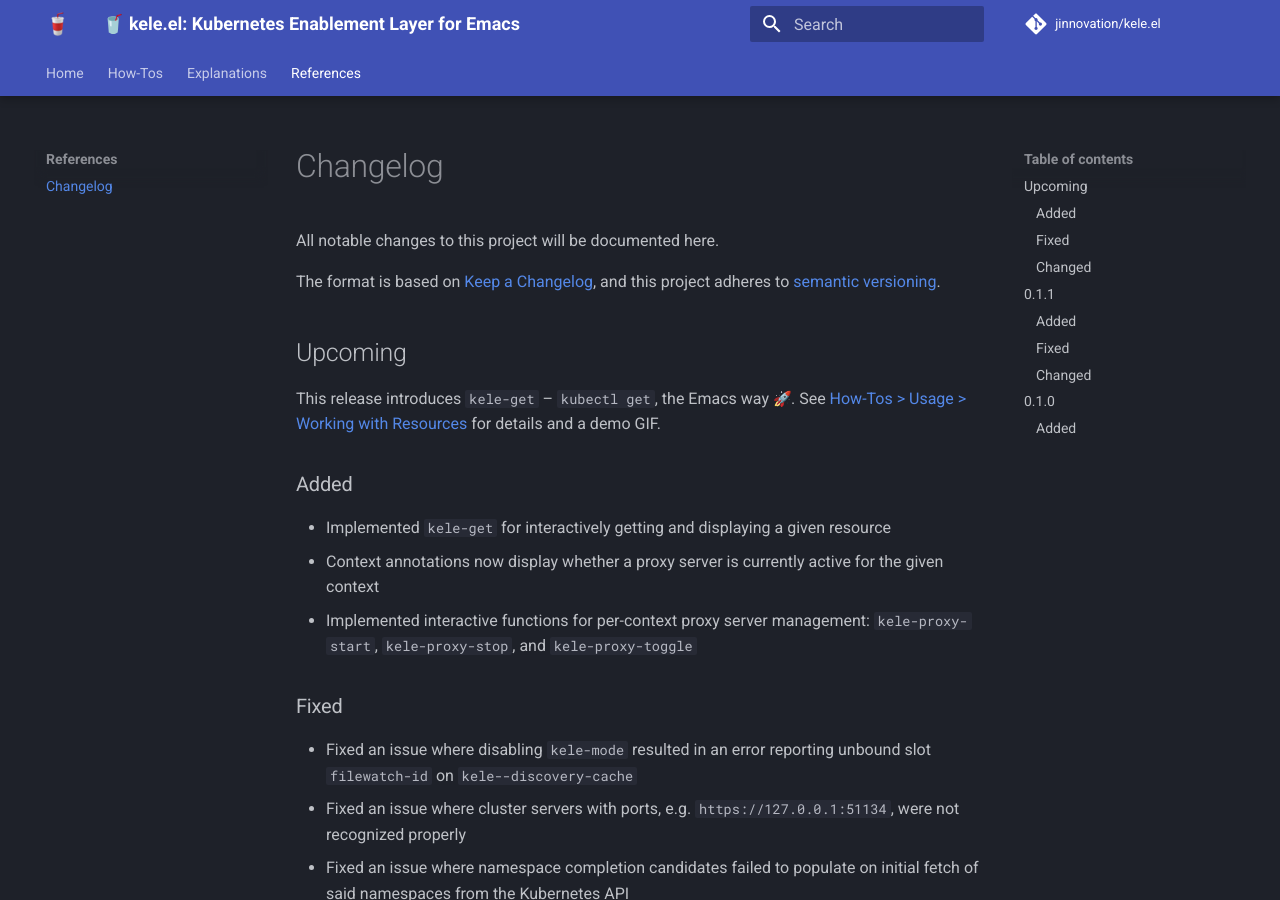
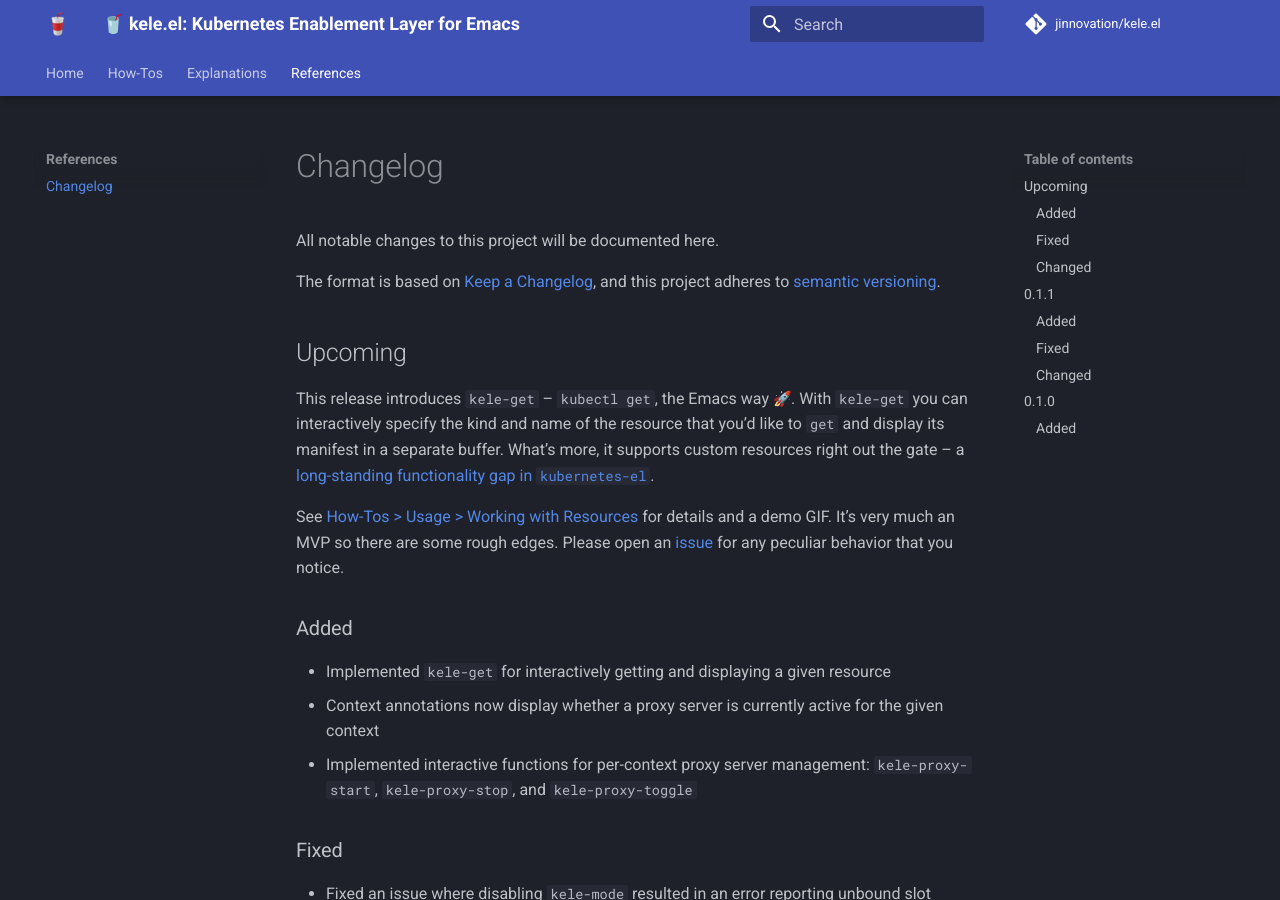
Before and after one commit to jinnovation/kele.el, an MkDocs documentation site: the page built from docs/references/changelog.md, in a window 1280 px wide and 900 px high. Built offline with MkDocs 1.6.1 and Material for MkDocs 9.7.7, drawn with Linux system fonts in a browser that asks for light colours; emoji names are drawn with the system emoji font; comment, search, counter and statistics services are not loaded.

Commit message:
docs: call out `kele-get`'s support for custom resources

```diff
--- a/docs/references/changelog.md
+++ b/docs/references/changelog.md
@@ -11,10 +11,16 @@
 
 ## Upcoming
 
-This release introduces `kele-get` -- `kubectl get`, the Emacs way :rocket:. See
-[How-Tos > Usage > Working with
+This release introduces `kele-get` -- `kubectl get`, the Emacs way
+:rocket:. With `kele-get` you can interactively specify the kind and name of the
+resource that you'd like to `get` and display its manifest in a separate
+buffer. What's more, it supports custom resources right out the gate -- a
+[long-standing functionality gap in `kubernetes-el`][k8s-el-69].
+
+See [How-Tos > Usage > Working with
 Resources](../how-tos/usage.md#working-with-resources) for details and a demo
-GIF.
+GIF. It's very much an MVP so there are some rough edges. Please open an [issue]
+for any peculiar behavior that you notice.
 
 ### Added
 
@@ -84,3 +90,5 @@
 
 [1]: https://github.com/ahmetb/kubectx
 [progress report]: https://www.gnu.org/software/emacs/manual/html_node/elisp/Progress.html
+[k8s-el-69]: https://github.com/kubernetes-el/kubernetes-el/issues/69
+[issue]: https://github.com/kubernetes-el/kubernetes-el/issues
```
Also changed, not shown: docs/how-tos/usage.md (+5 -0 lines).
